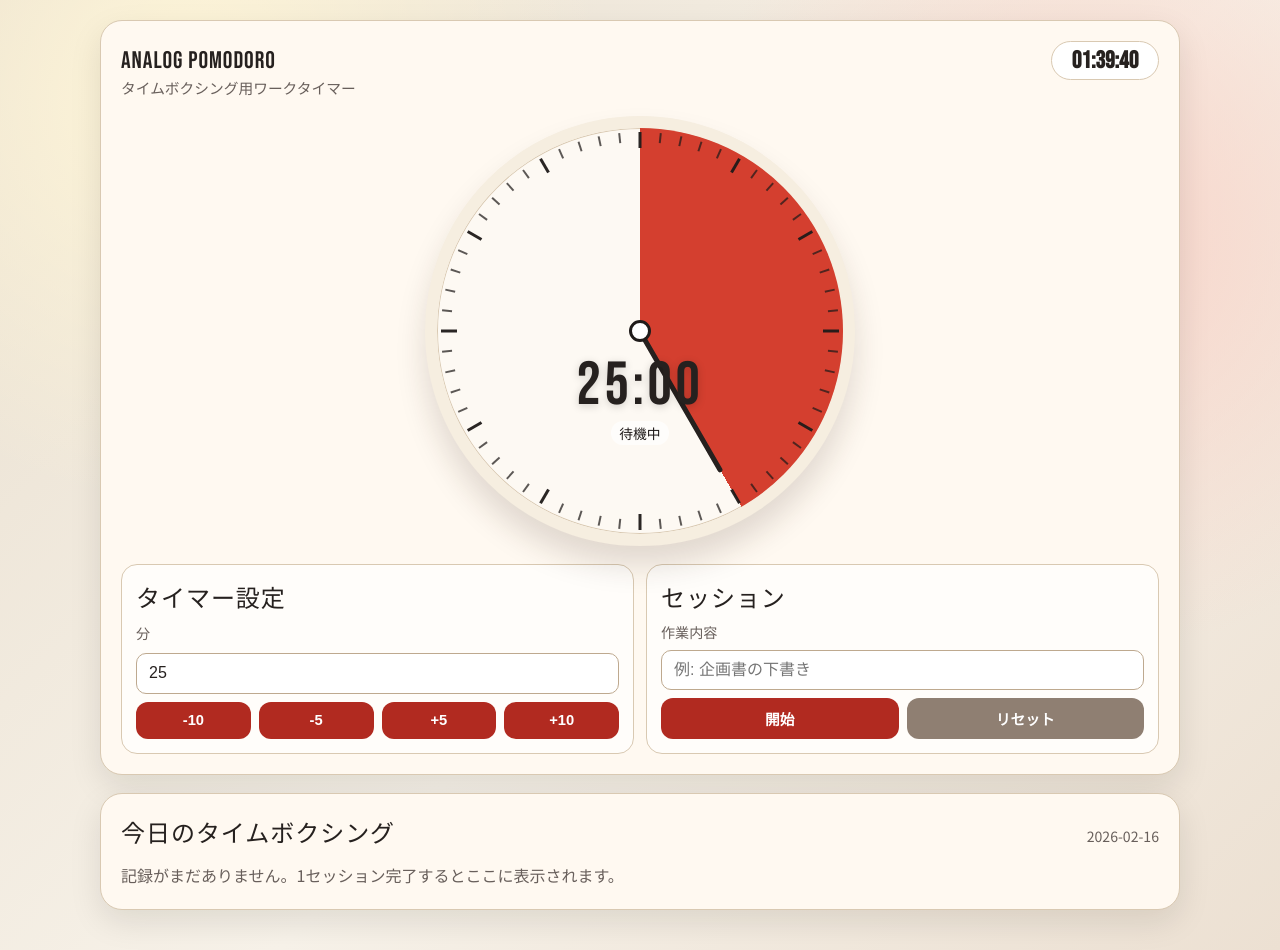
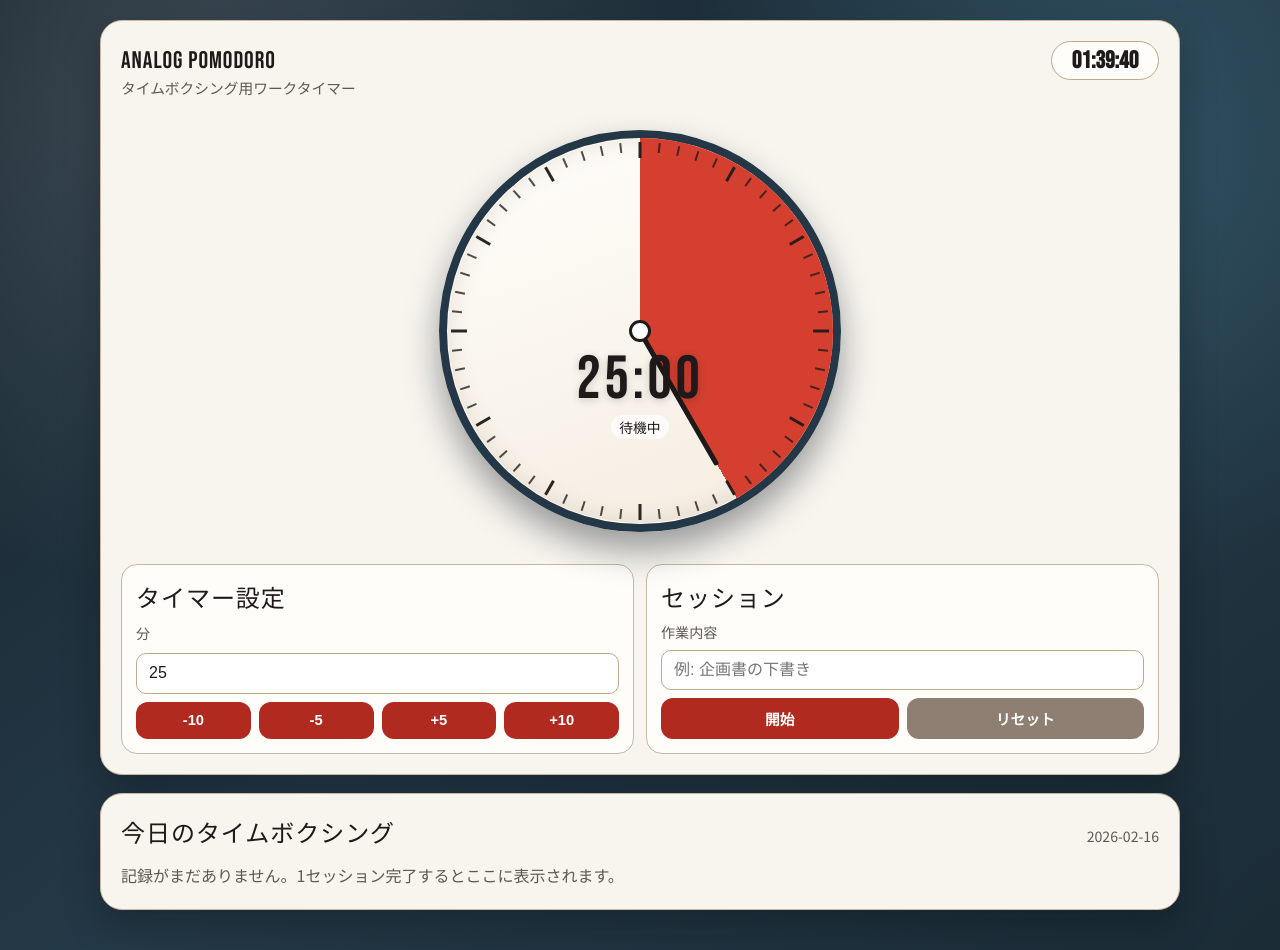
Before and after one commit to Corona-Shio/pomodoro-timer, a React (Vite) app: page / in a window 1280 px wide. Built offline with nearby package versions, Linux system fonts and the light colour scheme.

Commit message:
Improve clock contrast and refine dial styling

```diff
--- a/src/app.css
+++ b/src/app.css
@@ -7,13 +7,13 @@
 }
 
 :root {
-  --bg: #f3ede2;
-  --panel: #fff8ef;
-  --ink: #26211f;
-  --muted: #685f5b;
+  --bg: #20303b;
+  --panel: #f7f3ec;
+  --ink: #1f1a19;
+  --muted: #5f5753;
   --accent: #b12a20;
   --accent-dark: #7f1d18;
-  --line: #d9c9b2;
+  --line: #c9b7a3;
   --ok: #1f7a45;
   --dial-motion: 180ms;
 }
@@ -28,9 +28,9 @@ body {
   color: var(--ink);
   min-height: 100vh;
   background:
-    radial-gradient(circle at 15% 10%, #fff6d8 0%, transparent 30%),
-    radial-gradient(circle at 85% 25%, #f8d4c9 0%, transparent 32%),
-    linear-gradient(135deg, #e9dfcf 0%, #f7f2e9 55%, #ece0d2 100%);
+    radial-gradient(circle at 15% 10%, rgb(235 245 255 / 16%) 0%, transparent 36%),
+    radial-gradient(circle at 85% 18%, rgb(121 224 255 / 16%) 0%, transparent 32%),
+    linear-gradient(140deg, #17242d 0%, #243947 52%, #1b2c37 100%);
 }
 
 h1,
@@ -53,7 +53,7 @@ h2 {
   background: color-mix(in srgb, var(--panel) 85%, #ffffff 15%);
   border: 1px solid var(--line);
   border-radius: 22px;
-  box-shadow: 0 12px 32px rgb(22 16 12 / 10%);
+  box-shadow: 0 16px 36px rgb(5 10 14 / 28%);
   padding: 20px;
 }
 
@@ -74,8 +74,8 @@ h2 {
 .clock-pill {
   font-family: 'Bebas Neue', sans-serif;
   font-size: 1.5rem;
-  background: #fff;
-  border: 1px solid var(--line);
+  background: #fffdfa;
+  border: 1px solid #bfa889;
   border-radius: 999px;
   padding: 4px 14px;
   min-width: 108px;
@@ -85,6 +85,8 @@ h2 {
 .dial-wrap {
   margin: 18px auto;
   width: min(430px, 100%);
+  padding: 14px;
+  border-radius: 34px;
 }
 
 .dial-wrap.done .dial {
@@ -107,10 +109,13 @@ h2 {
   width: 100%;
   aspect-ratio: 1;
   border-radius: 50%;
-  border: 12px solid #f6eee0;
-  box-shadow: inset 0 0 0 1px var(--line), 0 20px 30px rgb(53 34 22 / 15%);
+  border: 8px solid #243746;
+  box-shadow:
+    inset 0 0 0 1px #fffcf7,
+    inset 0 0 24px rgb(120 86 52 / 16%),
+    0 18px 34px rgb(11 18 24 / 40%);
   overflow: hidden;
-  background: #fdf9f3;
+  background: linear-gradient(160deg, #fffefb 0%, #f4ece0 100%);
 }
 
 .ticks {
@@ -133,8 +138,8 @@ h2 {
   transform: translateX(-50%);
   width: 2px;
   height: 10px;
-  background: #1f1b1a;
-  opacity: 0.72;
+  background: #201b1a;
+  opacity: 0.78;
 }
 
 .tick.major::before {
```
